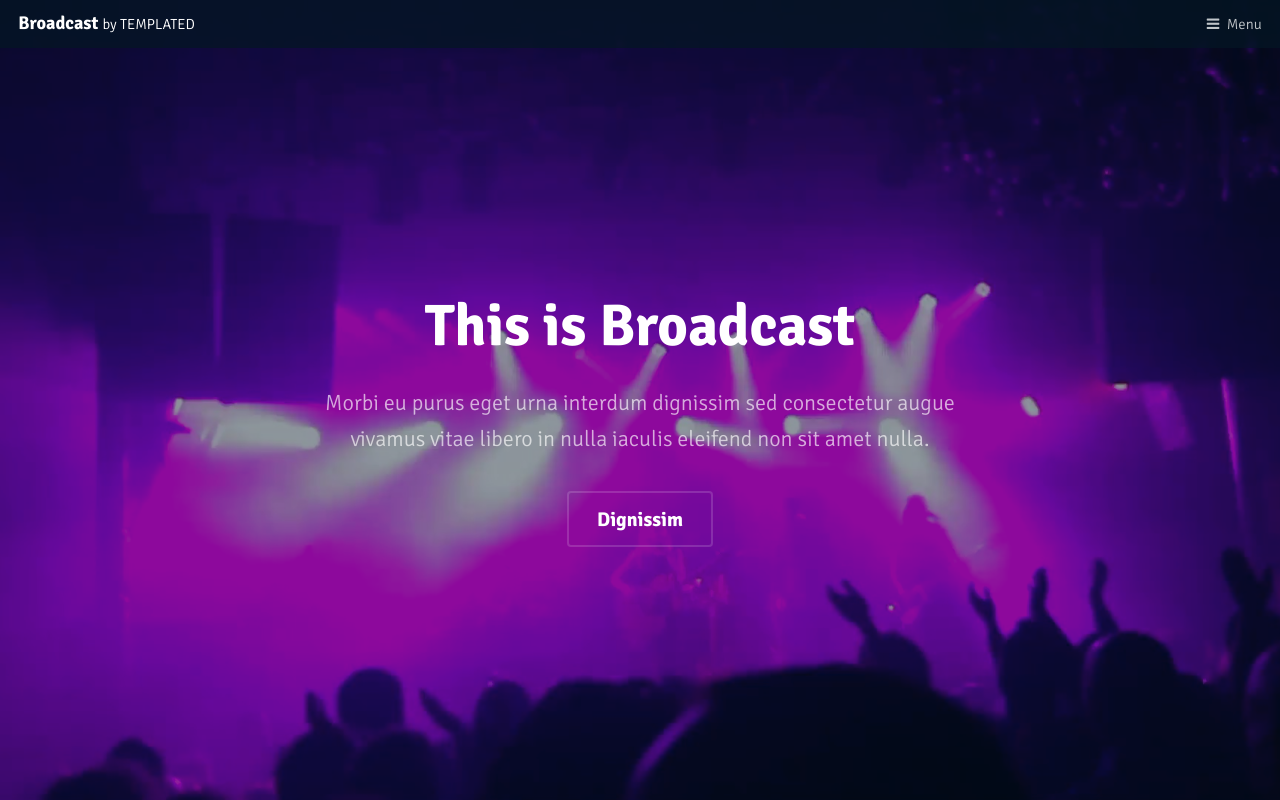
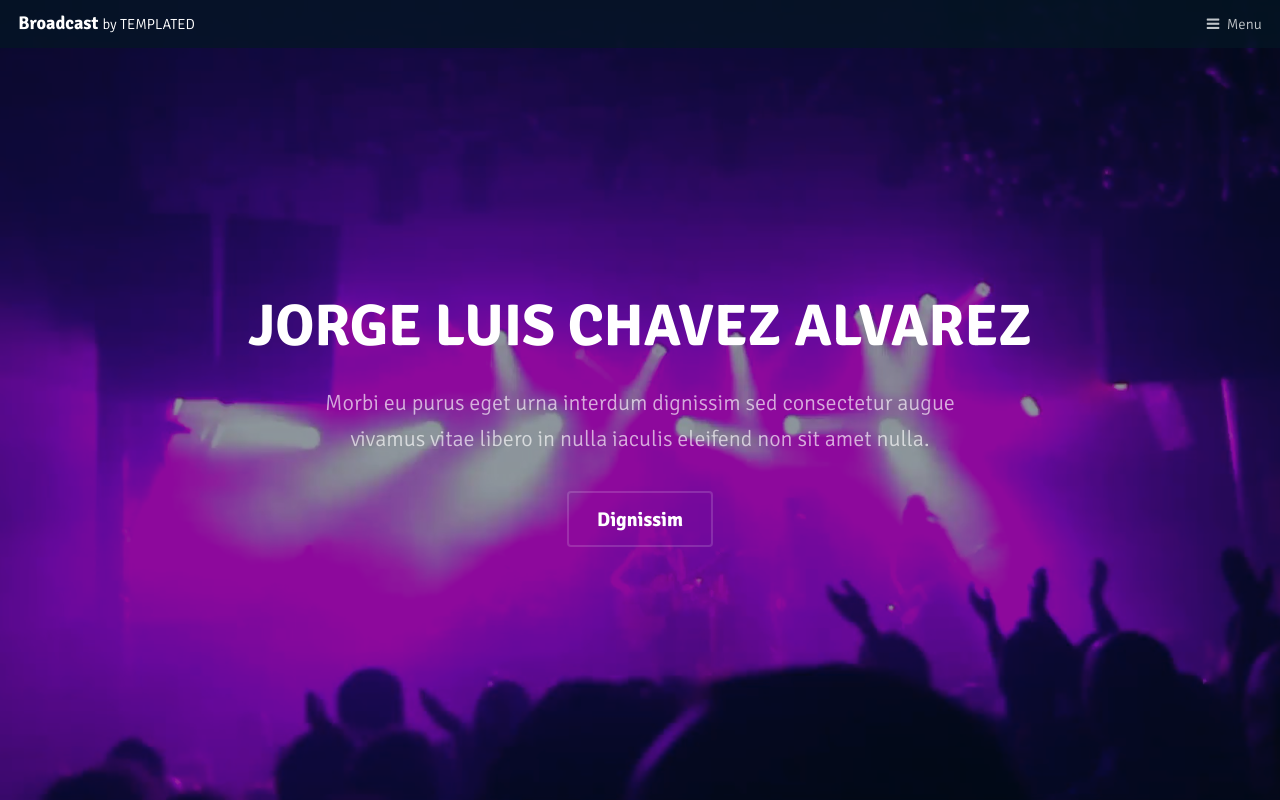
Before and after one commit to JORGELUISCHAVEZALVAREZ/PRACTICA01, a plain HTML site: page index.html in a window 1280 px wide. Shown: the top 800 px of the page. Drawn offline with Linux system fonts and the light colour scheme.

Commit message:
Update index.html

```diff
--- a/index.html
+++ b/index.html
@@ -37,7 +37,7 @@
 				<section id="banner" data-video="images/banner">
 					<div class="inner">
 						<header>
-							<h1>This is Broadcast</h1>
+							<h1>JORGE LUIS CHAVEZ ALVAREZ</h1>
 							<p>Morbi eu purus eget urna interdum dignissim sed consectetur augue<br />
 							vivamus vitae libero in nulla iaculis eleifend non sit amet nulla.</p>
 						</header>
```
